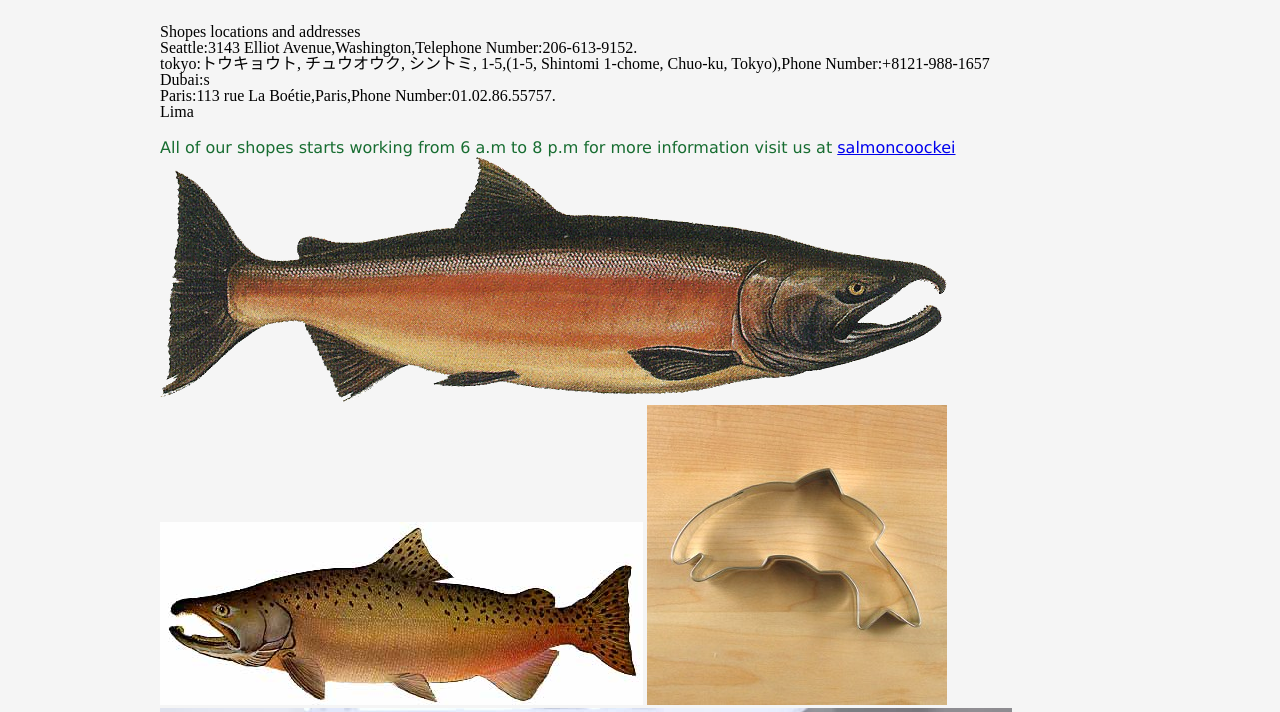
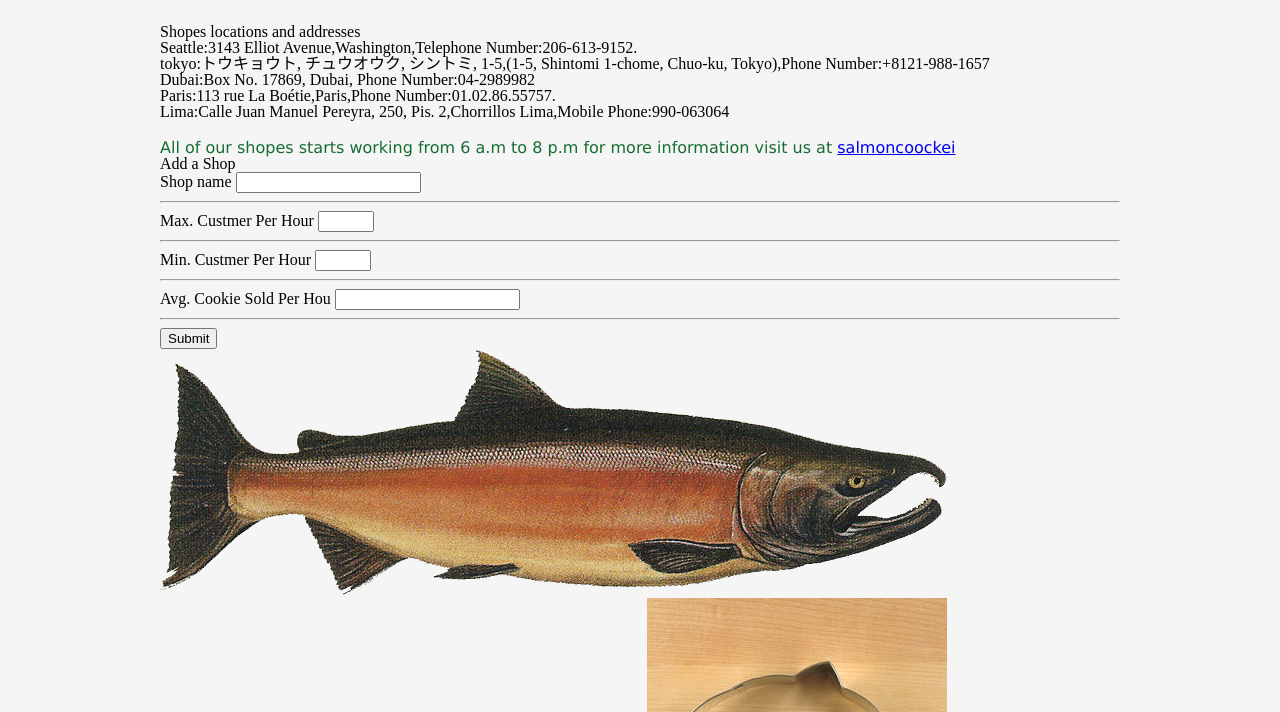
Before and after one commit to Hussein66253/cookie-stand, a plain HTML site: page index.html in a window 1280 px wide. Shown: the part 82-794 px from the top of the page. Drawn offline with Linux system fonts and the light colour scheme.

Commit message:
form created in index.html

```diff
--- a/index.html
+++ b/index.html
@@ -28,15 +28,34 @@
                 <ul>
                     <li>Seattle:3143 Elliot Avenue,Washington,Telephone Number:206-613-9152.</li>
                     <li>tokyo:トウキョウト, チュウオウク, シントミ, 1-5,(1-5, Shintomi 1-chome, Chuo-ku, Tokyo),Phone Number:+8121-988-1657</li>
-                    <li>Dubai:s</li>
+                    <li>Dubai:Box No. 17869, Dubai, Phone Number:04-2989982</li>
                     <li>Paris:113  rue La Boétie,Paris,Phone Number:01.02.86.55757.</li>
-                    <li>Lima</li>
+                    <li>Lima:Calle Juan Manuel Pereyra, 250, Pis. 2,Chorrillos Lima,Mobile Phone:990-063064  </li>
                 </ul>
             </p>
             <p>
                All of our shopes starts working from 6 a.m to 8 p.m
                for more information visit us at <a href="www.salmoncoockei.com">salmoncoockei</a>
             </p>
+        </section>
+        <section>
+            <form id = shopsForm>
+                <fieldset>
+                    <legend>Add a Shop</legend>
+                    <label for="shopName"> Shop name </label>
+                    <input type="text" id ="shopName"> <hr>
+                    <label for="maxCustmerPerHour">Max. Custmer Per Hour</label>
+                    <input type="number" id = "maxCustmerPerHour" min="5" max="88" ><hr>
+                    <label for="minCustmerPerHour">Min. Custmer Per Hour</label>
+                    <input type="number" id = "minCustmerPerHour" min="5" max="88"> <hr>
+                    <label for="avgCookieSoldPerHour"> Avg. Cookie Sold Per Hou</label>
+                    <input type="number" step="0.01"> <hr>
+                    <input type="submit">
+
+
+
+                </fieldset>
+            </form>
         </section>
         <section>
             <img id=images src="images/salmon.png" alt="pic1" title="salmon">
```
Also changed, not shown: app.js (+18 -5 lines).
